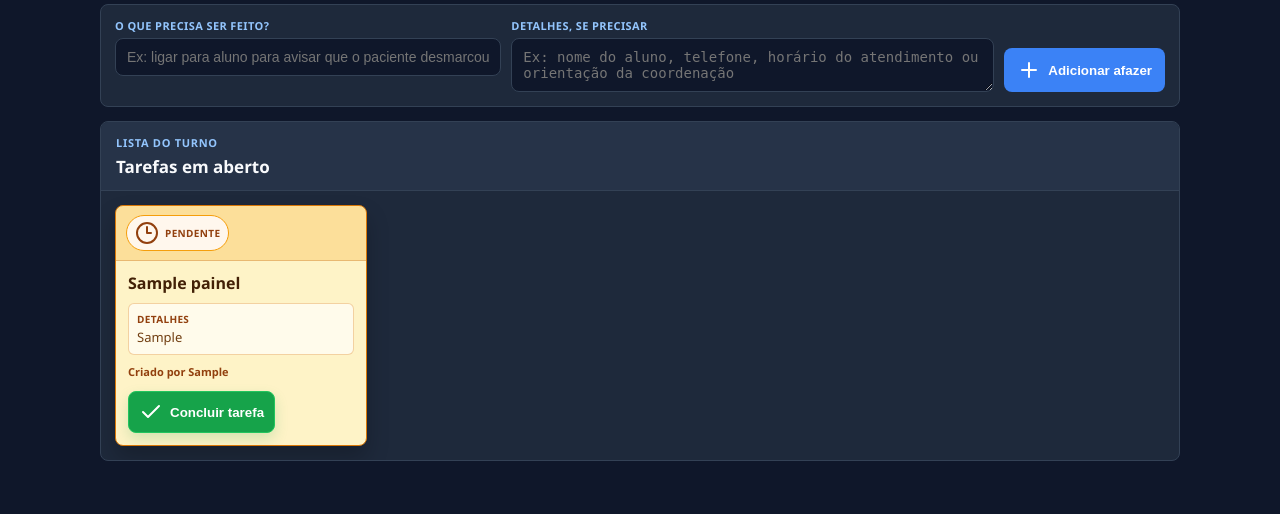
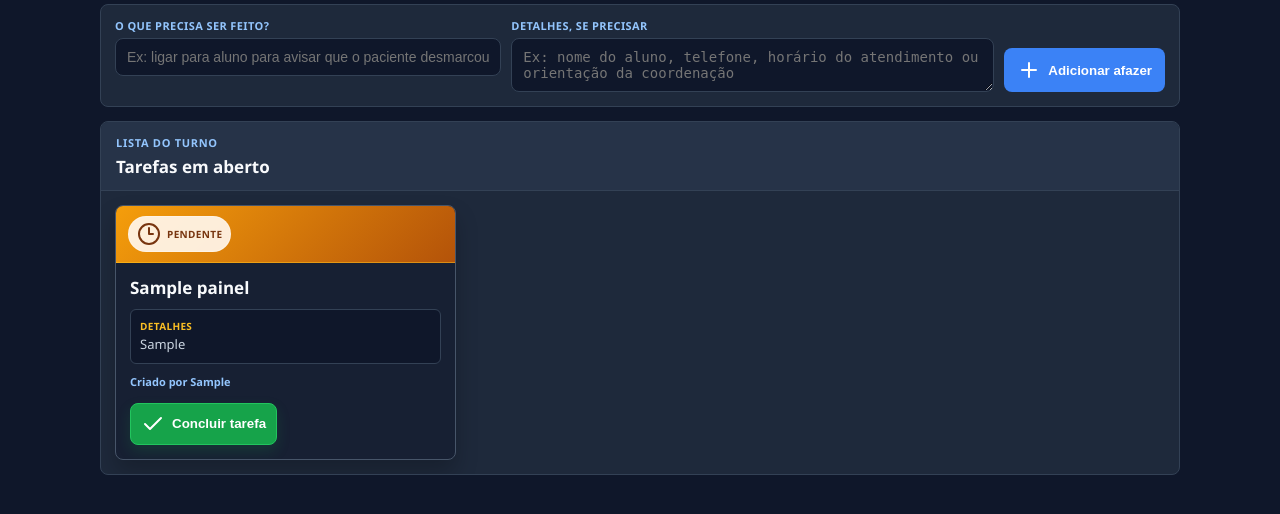
Before and after one commit to victorgtostes87/mapa_sala, a Flask app: page /afazeres in a window 1280 px wide. Shown: the part 209-723 px from the top of the page. Run offline with Flask 3, Linux system fonts and the light colour scheme; a user stored in the database is signed in; tables that the repository leaves empty hold one stand-in row (values such as "Sample post").

Commit message:
Ajusta tamanho e cores dos post-its de afazeres

```diff
--- a/static/css/afazeres.css
+++ b/static/css/afazeres.css
@@ -165,17 +165,17 @@ textarea:focus{
 
 .todo-board{
   display:grid;
-  grid-template-columns:repeat(auto-fill,minmax(220px,1fr));
+  grid-template-columns:repeat(auto-fill,minmax(260px,1fr));
   gap:14px;
   padding:14px;
 }
 
 .todo-note{
-  min-height:220px;
+  min-height:250px;
   display:flex;
   flex-direction:column;
-  background:#fef3c7;
-  border:1px solid #f59e0b;
+  background:#172033;
+  border:1px solid #334155;
   border-radius:var(--radius);
   box-shadow:0 12px 22px rgba(0,0,0,.22);
   overflow:hidden;
@@ -183,7 +183,7 @@ textarea:focus{
 }
 
 .todo-note.has-detail{
-  border-color:#d97706;
+  border-color:#475569;
 }
 
 .todo-note:hover{
@@ -192,9 +192,9 @@ textarea:focus{
 }
 
 .note-status{
-  background:rgba(245,158,11,.24);
-  border-bottom:1px solid rgba(180,83,9,.28);
-  padding:9px 10px;
+  background:linear-gradient(135deg,#f59e0b,#b45309);
+  border-bottom:1px solid rgba(251,191,36,.46);
+  padding:10px 12px;
   display:flex;
   align-items:center;
   justify-content:space-between;
@@ -205,9 +205,9 @@ textarea:focus{
   align-items:center;
   gap:6px;
   border-radius:999px;
-  background:#fff7ed;
-  color:#92400e;
-  border:1px solid #f59e0b;
+  background:rgba(255,247,237,.92);
+  color:#78350f;
+  border:1px solid rgba(255,247,237,.58);
   padding:5px 8px;
   font-size:10px;
   font-weight:900;
@@ -222,34 +222,34 @@ textarea:focus{
   flex:1;
   display:flex;
   flex-direction:column;
-  gap:9px;
-  padding:12px;
+  gap:10px;
+  padding:14px;
 }
 
 .todo-main h2{
-  font-size:16px;
+  font-size:17px;
   line-height:1.28;
-  color:#422006;
+  color:#f8fafc;
   overflow-wrap:anywhere;
 }
 
 .todo-main > span{
   margin-top:auto;
-  color:#92400e;
+  color:#93c5fd;
   font-size:11px;
   font-weight:800;
 }
 
 .detail-box{
-  background:#fffbeb;
-  border:1px solid rgba(217,119,6,.32);
+  background:#0f172a;
+  border:1px solid #334155;
   border-radius:6px;
-  padding:8px;
+  padding:9px;
 }
 
 .detail-box strong{
   display:block;
-  color:#92400e;
+  color:#fbbf24;
   font-size:10px;
   text-transform:uppercase;
   letter-spacing:.35px;
@@ -257,14 +257,14 @@ textarea:focus{
 }
 
 .detail-box p{
-  color:#713f12;
+  color:#cbd5e1;
   line-height:1.35;
   font-size:13px;
   overflow-wrap:anywhere;
 }
 
 .note-action{
-  padding:0 12px 12px;
+  padding:0 14px 14px;
   display:flex;
   align-items:flex-end;
   justify-content:stretch;
@@ -331,7 +331,7 @@ textarea:focus{
   textarea{min-height:88px}
   .todo-create button{width:100%;min-height:44px}
   .todo-board{grid-template-columns:1fr;gap:10px;padding:10px}
-  .todo-note{min-height:190px}
+  .todo-note{min-height:220px}
   .note-status{padding:9px 10px}
   .todo-main{padding:11px}
   .note-action{padding:0 11px 11px}
```
